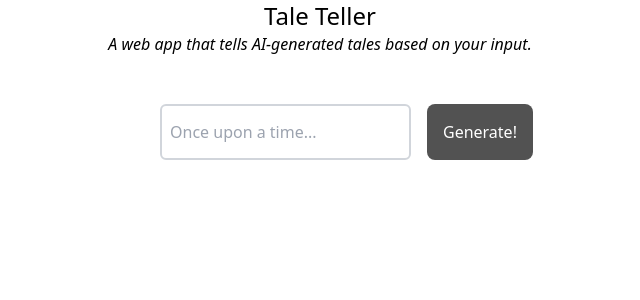
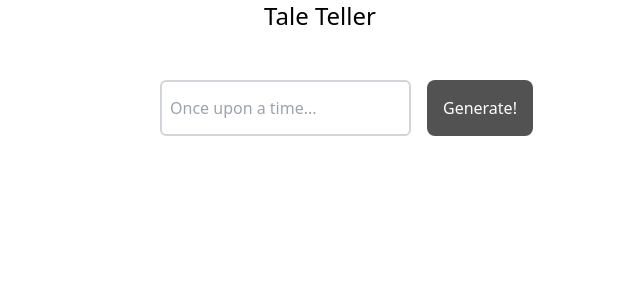
Before and after one commit to ivsantos/tale-teller, a Next.js app: page / in a window 1280 px wide. Shown: the top 300 px of the page, without its empty margins (320-960 px from the left). Built offline with nearby package versions, Linux system fonts and the light colour scheme.

Commit message:
style: :lipstick: More layout tweaks

```diff
--- a/src/app/components/Header/Header.tsx
+++ b/src/app/components/Header/Header.tsx
@@ -11,9 +11,6 @@ export default function Header() {
             </Link>
           </li>
         </ul>
-        <p className="italic">
-          A web app that tells AI-generated tales based on your input.
-        </p>
       </nav>
     </header>
   );
--- a/src/app/components/Tale/Tale.tsx
+++ b/src/app/components/Tale/Tale.tsx
@@ -37,7 +37,7 @@ export default function Tale() {
         </button>
       </div>
       {tale && (
-        <article className="mx-8 px-2 mt-8 text-center whitespace-pre-line lg:mx-[unset] border-x-2 border-x-gray-200 border-dashed italic">
+        <article className="mx-8 px-2 mt-8 text-center whitespace-pre-line lg:mx-[unset] border-x-2 border-x-gray-500 border-dashed italic">
           <h2>Title of the tale</h2>
           <p>{tale.body.generations[0].text}</p>
         </article>
```
Also changed, not shown: src/pages/api/tale.json (+1 -1 lines).
